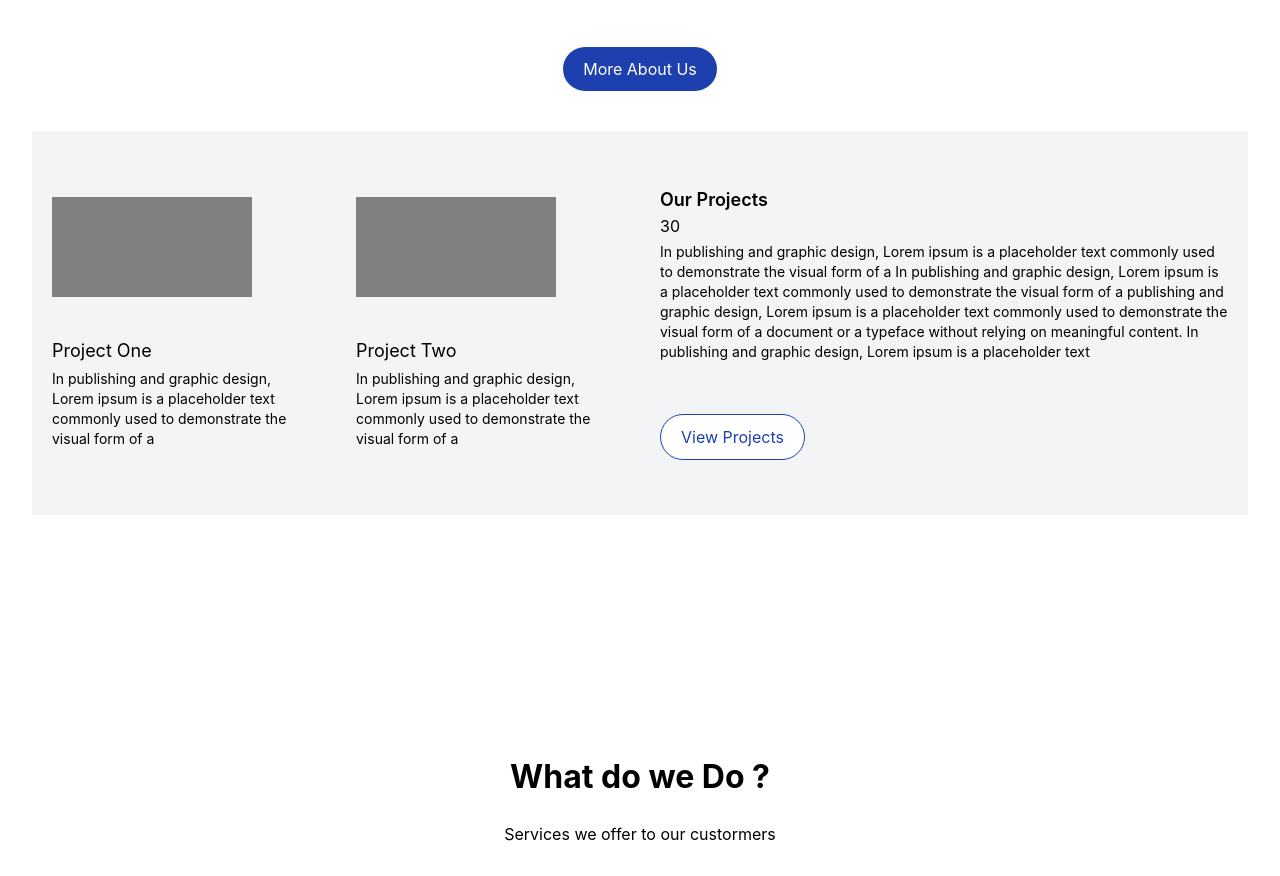
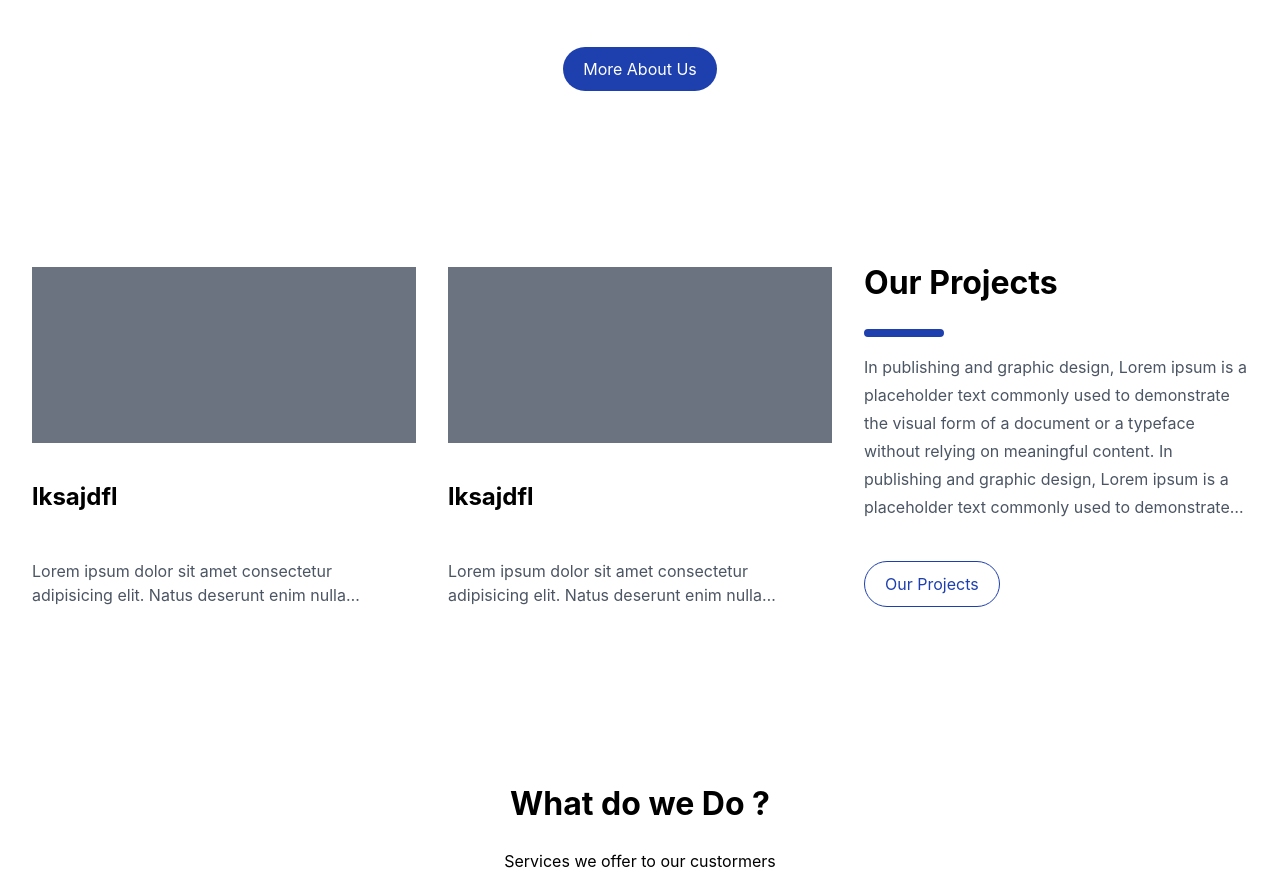
Before and after one commit to A4OnE/sirg, a Next.js app: page / in a window 1280 px wide. Shown: the part 1020-1896 px from the top of the page. Built offline with nearby package versions, Linux system fonts and the light colour scheme.

Commit message:
latest changes

```diff
--- a/components/Cards/ProjectsHomeCard.jsx
+++ b/components/Cards/ProjectsHomeCard.jsx
@@ -1,96 +1,64 @@
-import React, { Component } from "react";
-import BackgroundImage from "../../images/aboutbg.png";
-export class ProjectsHomeCard extends Component {
-  constructor(props) {
-    super(props);
-    this.state = {
-      data: [
+import Link from "next/link";
+import React from "react";
+
+function ProjectsHomeCard() {
+  const data = [
     {
-          image: BackgroundImage,
-          title: "project one",
+      title: "lksajdfl",
       description:
-            "In publishing and graphic design, Lorem ipsum is a placeholder text commonly used to demonstrate the visual form of a ",
+        "      Lorem ipsum dolor sit amet consectetur adipisicing elit. Natus deserunt enim nulla voluptatem ullam sit reiciendis ipsam placeat? Odit quae veniam ut fugiat expedita blanditiis ab mollitia consectetur, voluptatibus sit",
     },
     {
-          image: BackgroundImage,
-          title: "project two",
+      title: "lksajdfl",
       description:
-            "In publishing and graphic design, Lorem ipsum is a placeholder text commonly used to demonstrate the visual form of a ",
+        "Lorem ipsum dolor sit amet consectetur adipisicing elit. Natus deserunt enim nulla voluptatem ullam sit reiciendis ipsam placeat? Odit quae veniam ut fugiat expedita blanditiis ab mollitia consectetur, voluptatibus sit",
     },
-      ],
-      ourProjects: {
-        head: [
-          {
-            title: "our projects",
-            progress: 30,
-            description:
-              "In publishing and graphic design, Lorem ipsum is a placeholder text commonly used to demonstrate the visual form of a In publishing and graphic design, Lorem ipsum is a placeholder text commonly used to demonstrate the visual form of a publishing and graphic design, Lorem ipsum is a placeholder text commonly used to demonstrate the visual form of a document or a typeface without relying on meaningful content. In publishing and graphic design, Lorem ipsum is a placeholder text",
-          },
-        ],
-      },
-    };
-  }
-  render() {
+  ];
   return (
-      <div className="h-96   flex flex-row  bg-gray-100  mt-10   ">
-        <div className=" flex-1 flex flex-row  w-full  justify-center items-center">
-          {this.state.data.map((val, i) => {
-            return (
-              <div key={i} className="h-fit    m-5 flex flex-col items-start 	">
-                <div
-                  src={val.image}
-                  alt="images"
-                  style={{
-                    background: "grey",
-                    backgroundImage: `url(${BackgroundImage})`,
-                    backgroundPosition: "cover",
-                    backgroundSize: "100% 100%",
-                    backgroundRepeat: "no-repeat",
-                    height: "100px",
-                    width: "200px",
-                  }}
-                />
-                <div className="h-fit mt-10 text-lg	capitalize  ">
-                  {" "}
-                  {val.title}
+    <div>
+      <div className="grid grid-cols-1 lg:grid-cols-3 gap-4 lg:gap-8 my-24">
+        {/* left section of projects card  */}
+        {data.map((item) => (
+          <div className="flex flex-col">
+            <div className="bg-gray-500 h-44 w-full"></div>
+            <div className="my-4 font-bold">
+              <h2>{item.title}</h2>
             </div>
-                <div className="h-fit mt-1 w-full text-left   text-sm">
-                  {" "}
-                  {val.description}
+            <div className="my-2 text-gray-600 line-clamp-2">
+              {item.description}
             </div>
           </div>
-            );
-          })}
+        ))}
+        {/* left section of projects card ends */}
+        {/* rigt side of our project section  */}
+        <div className="row-start-1 lg:col-start-3">
+          <h1 className="-mt-2">Our Projects </h1>
+          <hr className="my-2 border-4 border-primary w-20 rounded-full" />
+          <div className="my-4 text-gray-600 leading-7 line-clamp-6">
+            <p>
+              In publishing and graphic design, Lorem ipsum is a placeholder
+              text commonly used to demonstrate the visual form of a document or
+              a typeface without relying on meaningful content. In publishing
+              and graphic design, Lorem ipsum is a placeholder text commonly
+              used to demonstrate the visual form of a document or a typeface
+              without relying on meaningful content. In publishing and graphic
+              design, Lorem ipsum is a placeholder text commonly used to
+              demonstrate the visual form of a document or a typeface without
+              relying on meaningful content.
+            </p>
           </div>
-        <div className=" flex-1 h-96 flex justify-center  items-center w -full    ">
-          <div className="h-fit w-fit flex  flex-col   items-start m-5 ">
-            {this.state.ourProjects.head.map((val, i) => {
-              return (
-                <div
-                  key={i}
-                  className="h-fit  w-fit    flex flex-col items-start 	"
-                >
-                  <div className="  text-lg	capitalize font-semibold">
-                    {val.title}
-                  </div>
-                  {val.progress}
-                  <div className="h-40 mt-1 w-full text-left  overflow-y-auto text-sm">
-                    {val.description}
+          <div className="my-4 mt-10">
+            <Link href={"/Projects"}>
+              <button className="btn-outline-primary rounded-full">
+                Our Projects
+              </button>
+            </Link>
           </div>
         </div>
-              );
-            })}
-            <button
-              className="bg-white   text-blue-800  capitalize  mt-3 btn-outline-primary
-            flex items-start  rounded-3xl "
-            >
-              view projects
-            </button>
-          </div>
+        {/* ends  */}
       </div>
     </div>
   );
 }
-}
 
 export default ProjectsHomeCard;
--- a/components/Templates/PageTemplate.jsx
+++ b/components/Templates/PageTemplate.jsx
@@ -6,13 +6,8 @@ function PageTemplate(props) {
   return (
     <div>
       <Nav />
-      <div
-        className="container mx-auto
-       px-4 lg:px-8
-       "
-      >
-        {props.children}
-      </div>
+
+      {props.children}
       <Footer />
     </div>
   );
--- a/pages/About.jsx
+++ b/pages/About.jsx
@@ -8,15 +8,16 @@ import OurClients from "../components/Ourclients/OurClients";
 function About() {
   const [Data, setData] = useState([
     {
-
-      title:'Our Vision',
-      description:"In publishing and graphic design, Lorem ipsum is a placeholder text commonly used to demonstrate the visual form of a document or a typeface without relying on meaningful content. In publishing and graphic design, Lorem ipsum is a placeholder text commonly used to demonstrate the visual form of a document or a typeface without relying on meaningful content. In publishing and graphic design, Lorem ipsum is a placeholder text commonly used to demonstrate the visual form of a document or a typeface without  relying on meaningful content"
+      title: "Our Vision",
+      description:
+        "In publishing and graphic design, Lorem ipsum is a placeholder text commonly used to demonstrate the visual form of a document or a typeface without relying on meaningful content. In publishing and graphic design, Lorem ipsum is a placeholder text commonly used to demonstrate the visual form of a document or a typeface without relying on meaningful content. In publishing and graphic design, Lorem ipsum is a placeholder text commonly used to demonstrate the visual form of a document or a typeface without  relying on meaningful content",
     },
     {
-      title:'Our Mission',
-      description:"In publishing and graphic design, Lorem ipsum is a placeholder text commonly used to demonstrate the visual form of a document or a typeface without relying on meaningful content. In publishing and graphic design, Lorem ipsum is a placeholder text commonly used to demonstrate the visual form of a document or a typeface without relying on meaningful content. In publishing and graphic design, Lorem ipsum is a placeholder text commonly used to demonstrate the visual form of a document or a typeface without  relying on meaningful content"
-    }
-  ])
+      title: "Our Mission",
+      description:
+        "In publishing and graphic design, Lorem ipsum is a placeholder text commonly used to demonstrate the visual form of a document or a typeface without relying on meaningful content. In publishing and graphic design, Lorem ipsum is a placeholder text commonly used to demonstrate the visual form of a document or a typeface without relying on meaningful content. In publishing and graphic design, Lorem ipsum is a placeholder text commonly used to demonstrate the visual form of a document or a typeface without  relying on meaningful content",
+    },
+  ]);
   return (
     <div>
       <Head>
@@ -27,51 +28,69 @@ function About() {
         />
         <link rel="icon" href="/favicon.ico" />
       </Head>
-      {/* <PageTemplate> */}
+      <PageTemplate>
+        <div className="container mx-auto px-4 lg:px-8">
           {/* About us introduction */}
-        <div className="h-fit flex w-full mt-5 ">
-          <div className="flex-1 h-96">
-            <div className="bg-grayD h-5/6 m-10 flex justify-center items-center">
+          <div className="h-fit flex flex-col lg:flex-row w-full mt-5 ">
+            <div className="lg:flex-1 ">
+              <div className="bg-grayD h-96 lg:h-full lg:m-10 flex justify-center items-center">
                 <p className="text-white ">Video modal</p>
               </div>
             </div>
-          <div className="flex-1 flex flex-col  mt-10">
-            <p className="text-base text-gray-400 m-2 mt-0 ">About us</p>
-            <p className="text-2xl text-primary font-bold m-2 tracking-wide "> Who we are ?</p>
+            {/* right section  */}
+            <div className="flex-1 mt-10 p-2">
+              <p className="text-base text-gray-400 my-2 mt-0 ">About us</p>
+              <p className="text-2xl text-primary font-bold my-2 tracking-wide ">
+                {" "}
+                Who we are ?
+              </p>
 
-            <p className="text-sm w-5/6  m-2 -tracking-tight">
+              <p className="w-full my-4 -tracking-tight leading-7 lg:leading-7 text-lg">
                 In publishing and graphic design, Lorem ipsum is a placeholder
-              text commonly used to demonstrate the visual form of a document or
-              a typeface without relying on meaningful content. In publishing
-              and graphic design, Lorem ipsum is a placeholder text commonly
-              used to demonstrate the visual form of a document or a typeface
-              without relying on meaningful content. In publishing and graphic
-              design,
+                text commonly used to demonstrate the visual form of a document
+                or a typeface without relying on meaningful content. In
+                publishing and graphic design, Lorem ipsum is a placeholder text
+                commonly used to demonstrate the visual form of a document or a
+                typeface without relying on meaningful content. In publishing
+                and graphic design,
               </p>
-            <Link href={"##"} >
-            <div className="bg-transparent w-fit p-0.5 px-3 border-2 m-2
-             border-indigo-600 rounded-3xl text-primary text-sm
-             mt-5
-              "> Contact us
+
+              <div className="my-4">
+                <Link href={"/Contact"}>
+                  <div
+                    className="btn-outline-primary rounded-full inline t-4
+              "
+                  >
+                    Contact us
                   </div>
                 </Link>
               </div>
             </div>
+            {/* right section ends  */}
+          </div>
 
           {/* our Vesion  and our mission */}
           <div className=" w-full h-fit mt-20">
-          {
-            Data.map((val,i)=>{
-              return <div key={i} className={`w
-             m-4 ${i===1?'ml-52 mt-14':'ml-10'} ` }>
-                <p className="text-primary text-3xl font-extrabold tracking-wide mb-5 leading-9">{val.title}</p>
-                <div className="text-base leading-6 w-fit">{val.description}</div>
+            {Data.map((val, i) => {
+              return (
+                <div
+                  key={i}
+                  className={`w
+             m-4 ${i === 1 ? "ml-52 mt-14" : "ml-10"} `}
+                >
+                  <p className="text-primary text-3xl font-extrabold tracking-wide mb-5 leading-9">
+                    {val.title}
+                  </p>
+                  <div className="text-base leading-6 w-fit">
+                    {val.description}
                   </div>
-            })
-          }
                 </div>
-      {/* </PageTemplate> */}
-      <OurClients/>
+              );
+            })}
+          </div>
+        </div>
+        <OurClients />
+      </PageTemplate>
     </div>
   );
 }
--- a/pages/index.jsx
+++ b/pages/index.jsx
@@ -19,6 +19,7 @@ export default function Home() {
         <link rel="icon" href="/favicon.ico" />
       </Head>
       <PageTemplate>
+        <div className="container mx-auto px-4 lg:px-8">
           <HomeSlider />
 
           {/* about us section starts  */}
@@ -31,14 +32,14 @@ export default function Home() {
               <hr className="w-96 mx-auto border-2" />
               <p className="my-10 leading-8 lg:p-10">
                 In publishing and graphic design, Lorem ipsum is a placeholder
-              text commonly used to demonstrate the visual form of a document or
-              a typeface without relying on meaningful content. In publishing
+                text commonly used to demonstrate the visual form of a document
+                or a typeface without relying on meaningful content. In
+                publishing and graphic design, Lorem ipsum is a placeholder text
+                commonly used to demonstrate the visual form of a document or a
+                typeface without relying on meaningful content. In publishing
                 and graphic design, Lorem ipsum is a placeholder text commonly
                 used to demonstrate the visual form of a document or a typeface
-              without relying on meaningful content. In publishing and graphic
-              design, Lorem ipsum is a placeholder text commonly used to
-              demonstrate the visual form of a document or a typeface without
-              relying on meaningful content.
+                without relying on meaningful content.
               </p>
             </div>
             <div className="my-10">
@@ -47,9 +48,11 @@ export default function Home() {
                   More About Us
                 </button>
               </Link>
-            <ProjectsHomeCard/>
             </div>
           </div>
+
+          <ProjectsHomeCard />
+
           {/* about us section ends  */}
           {/* Service section starts here */}
           <div className="text-center py-10">
@@ -65,6 +68,7 @@ export default function Home() {
           </div>
           <HomePageSeviceSection />
           {/* service section ends here  */}
+        </div>
       </PageTemplate>
     </div>
   );
```
Also changed, not shown: components/events_card/Event_Card.jsx (+7 -7 lines), pages/Events.jsx (+28 -37 lines). Lines whose indentation alone changed are shown as unchanged.
